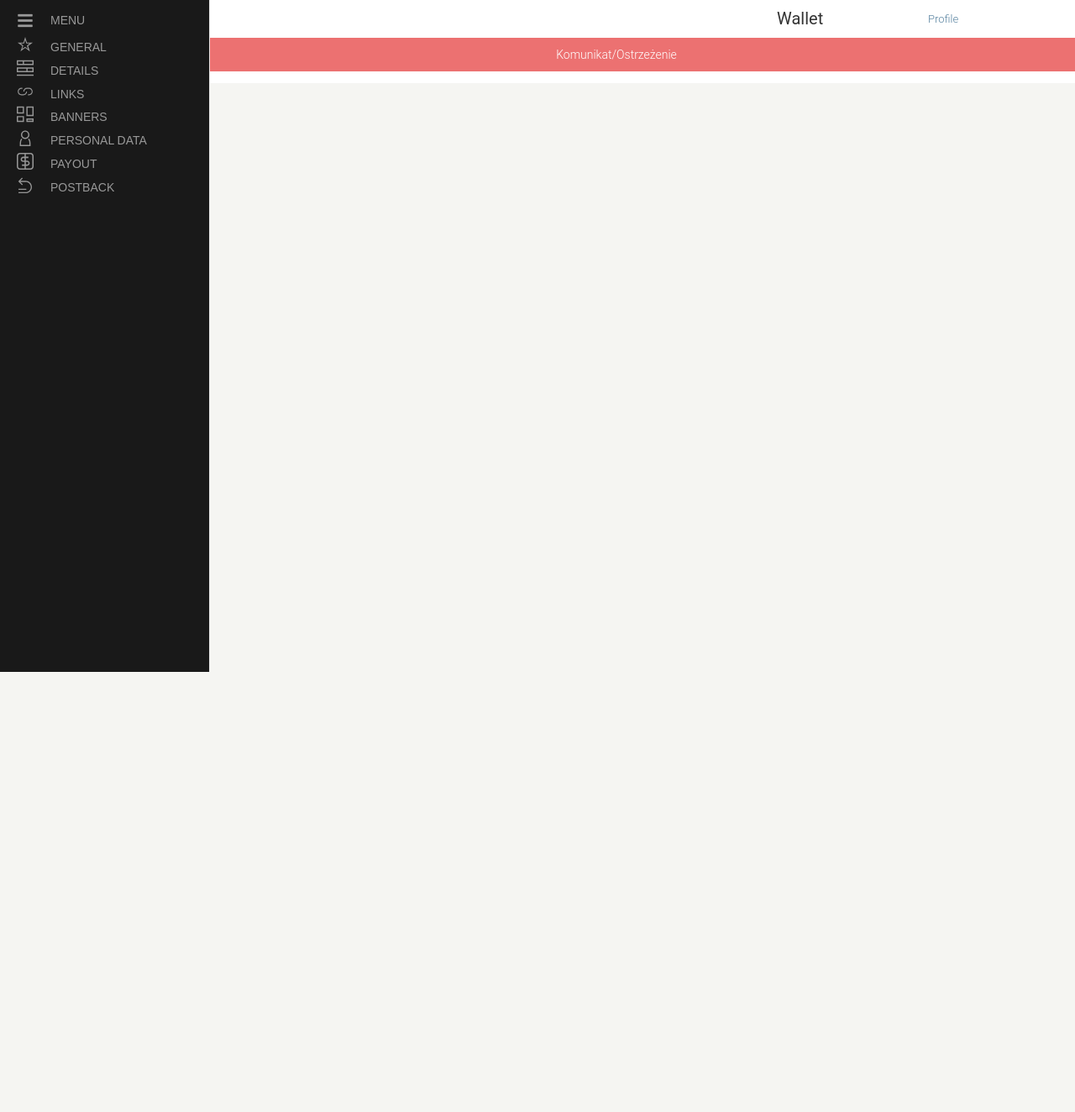
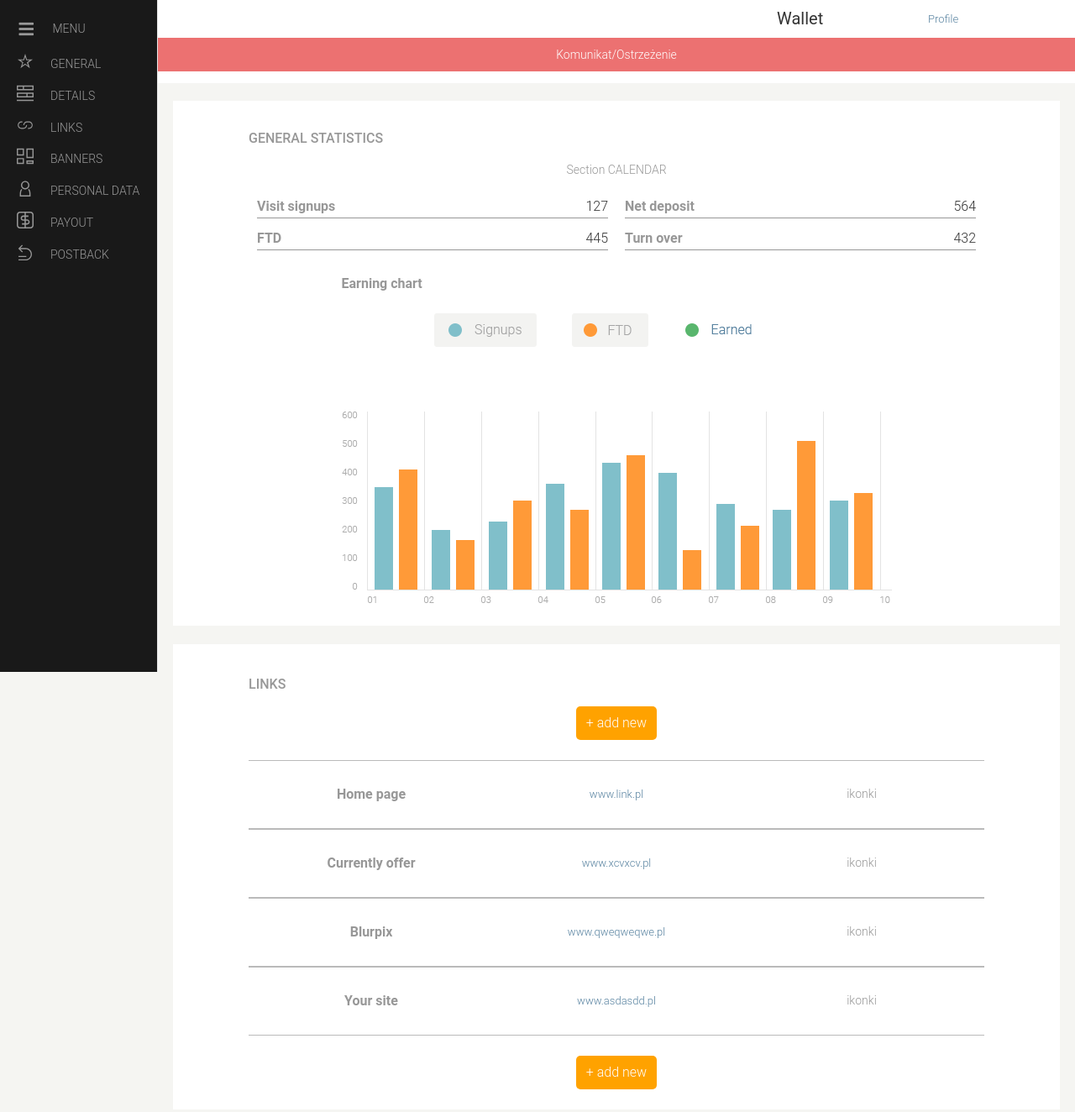
Before and after one commit to Robert-szy/project-manager, a website: page src/index.html in a window 1280 px wide. Shown: the whole page at 84% size. Before the commit the page ends 800 px from the top, so only its background shows below. Drawn offline with nearby package versions, Linux system fonts and the light colour scheme; files that its build step writes are made by us from their sources; a web font is replaced by a local one.

Commit message:
Add chart and links html&style

```diff
--- a/src/index.html
+++ b/src/index.html
@@ -122,7 +122,86 @@
         <p class="notification-neg">Komunikat/Ostrzeżenie</p>
       </div>
     </section>
-
-
+    <section class="main">
+    <div class="calendar-container">
+      <h2>General statistics</h2>
+      <div class="date-text">Section CALENDAR</div>
+    </div>
+      <div class="chart-container">
+        <div class="table-row">
+          <div class="table-container">
+            <div class="table-text">Visit signups</div>
+            <div class="table-value">127</div>
+          </div>
+          <div class="table-container">
+            <div class="table-text">Net deposit</div>
+            <div class="table-value">564</div>
+          </div>
+        </div>
+        <div class="table-row">
+          <div class="table-container">
+            <div class="table-text">FTD</div>
+            <div class="table-value">445</div>
+          </div>
+          <div class="table-container">
+            <div class="table-text">Turn over</div>
+            <div class="table-value">432</div>
+          </div>
+        </div>
+          <div>
+            <h3>Earning chart</h3>
+            <img src="./images/graph.png" alt="graph">
+          </div>
+      </div>
+      <div class="links-container">
+        <h2>Links</h2>
+        <a class="btn-orange" href="#">+ add new</a><br>
+        <div class="links-row">
+          <div class="links-elem">
+            <h3>Home page</h3>
+          </div>
+          <div class="links-elem">
+            <a href=#>www.link.pl</a>
+          </div>
+          <div class="links-elem">
+            <p>ikonki</p>
+          </div>
+        </div>
+        <div class="links-row">
+          <div class="links-elem">
+            <h3>Currently offer</h3>
+          </div>
+          <div class="links-elem">
+            <a href=#>www.xcvxcv.pl</a>
+          </div>
+          <div class="links-elem">
+            <p>ikonki</p>
+          </div>
+        </div>
+        <div class="links-row">
+          <div class="links-elem">
+            <h3>Blurpix</h3>
+          </div>
+          <div class="links-elem">
+            <a href=#>www.qweqweqwe.pl</a>
+          </div>
+          <div class="links-elem">
+            <p>ikonki</p>
+          </div>
+        </div>
+        <div class="links-row">
+          <div class="links-elem">
+            <h3>Your site</h3>
+          </div>
+          <div class="links-elem">
+            <a href=#>www.asdasdd.pl</a>
+          </div>
+          <div class="links-elem">
+            <p>ikonki</p>
+          </div>
+        </div>
+        <a class="btn-orange" href="#">+ add new</a><br>
+      </div>
+    </section>
   </body>
 </html>
--- a/src/sass/_layout.scss
+++ b/src/sass/_layout.scss
@@ -20,34 +20,36 @@
 }
 
 .main {
-  margin-left: 18px;
+  margin-left: 206px;
   margin-right: 18px;
   margin-top: 120px;
-  padding-left: 186px;
-  padding-right: 186px;
+
+  //padding-left: 186px;
+  //padding-right: 186px;
 }
 
 /*Media*/
 @media (max-width: 767px) {
   .main {
-    padding-left: 20px;
-    padding-right: 20px;
+    margin-left: 78px;
+    //padding-left: 18px;
+    //padding-right: 18px;
   }
   .topbar {
    left: 60px;
   }
 }
 
-@media (min-width: 768px) and (max-width: 991px) {
-  .main {
-    padding-left: 46px;
-    padding-right: 46px;
-  }
-}
+//@media (min-width: 768px) and (max-width: 991px) {
+//  .main {
+//    padding-left: 46px;
+//    padding-right: 46px;
+//  }
+//}
 
-@media (min-width: 992px) and (max-width: 1384px) {
-  .main {
-    padding-left: 93px;
-    padding-right: 93px;
-  }
-}
+//@media (min-width: 992px) and (max-width: 1384px) {
+//  .main {
+//    //padding-left: 93px;
+//    //padding-right: 93px;
+//  }
+//}
--- a/src/sass/_mixins.scss
+++ b/src/sass/_mixins.scss
@@ -11,7 +11,7 @@
 }
 
 @mixin font-base-bold {
-  color: $color-text;
+  color: $color-header;
   font-family: $font-text;
   font-size: 16px;
   font-weight: $font-bold;
--- a/src/sass/components/_global.scss
+++ b/src/sass/components/_global.scss
@@ -15,7 +15,11 @@ body {
 .container {
   max-width: 1056px;
   margin-top: 20px;
-  padding: 20px;
+  margin-left: 18px;
+  margin-right: 18px;
+  padding-top: 20px;
+  padding-left: 188px;
+  padding-right: 188px;
   background-color: $color-white;
 }
 
--- a/src/sass/sections/_section-calendar.scss
+++ b/src/sass/sections/_section-calendar.scss
@@ -1,9 +1,42 @@
 .calendar-container {
   display: flex;
+  flex-direction: column;
   flex: 1 325px;
   flex-wrap: nowrap;
   height: 112px;
   margin: 0 auto;
+  padding-right: 188px;
+  padding-left: 188px;
   background-color: $color-white;
   justify-content: center;
+  align-items: center;
+  color: $color-header;
+
+  h2 {
+    text-align: left;
+    justify-self: start;
+    align-self: start;
+  }
 }
+
+/*Media*/
+@media (max-width: 767px) {
+  .calendar-container {
+    padding-left: 18px;
+    padding-right: 18px;
+  }
+}
+
+@media (min-width: 768px) and (max-width: 991px) {
+  .calendar-container {
+    padding-left: 45px;
+    padding-right: 45px;
+  }
+}
+
+@media (min-width: 992px) and (max-width: 1384px) {
+  .calendar-container {
+    padding-left: 90px;
+    padding-right: 90px;
+  }
+}
--- a/src/sass/sections/_section-chart.scss
+++ b/src/sass/sections/_section-chart.scss
@@ -1,14 +1,46 @@
 .chart-container {
   display: flex;
-  flex-direction: row;
-  flex-wrap: wrap;
+  flex-direction: column;
+  //flex-wrap: wrap;
   width: 100%;
   margin: 0 auto;
+  padding-right: 188px;
+  padding-left: 188px;
   background-color: $color-white;
+  color: $color-header;
   justify-content: center;
   align-items: center;
 
   img{
     width: 100%;
+    padding-top: 5px;
+    padding-bottom: 20px;
+  }
+
+  h2 {
+    text-align: left;
+    align-self: start;
   }
 }
+
+/*Media*/
+@media (max-width: 767px) {
+  .chart-container {
+    padding-left: 18px;
+    padding-right: 18px;
+  }
+}
+
+@media (min-width: 768px) and (max-width: 991px) {
+  .chart-container {
+    padding-left: 45px;
+    padding-right: 45px;
+  }
+}
+
+@media (min-width: 992px) and (max-width: 1384px) {
+  .chart-container {
+    padding-left: 90px;
+    padding-right: 90px;
+  }
+}
--- a/src/sass/sections/_section-links.scss
+++ b/src/sass/sections/_section-links.scss
@@ -2,13 +2,23 @@
   display: flex;
   flex-direction: column;
   width: 100%;
-  margin: 22px auto;
+  margin-top: 22px;
+  margin-bottom: 22px;
+  padding-top: 20px;
+  padding-right: 188px;
+  padding-left: 188px;
   background-color: $color-white;
+  color: $color-header;
   justify-content: center;
   align-items: center;
+  h2 {
+    text-align: left;
+    align-self: start;
+  }
 }
 
 .links-row {
+  margin: 0 auto;
   display: flex;
   flex-direction: row;
   width: 100%;
@@ -46,5 +56,22 @@
     flex-direction: column;
     height: auto;
   }
+  .links-container {
+    padding-left: 18px;
+    padding-right: 18px;
+  }
+}
 
+@media (min-width: 768px) and (max-width: 991px) {
+  .links-container {
+    padding-left: 45px;
+    padding-right: 45px;
+  }
 }
+
+@media (min-width: 992px) and (max-width: 1384px) {
+  .links-container {
+    padding-left: 90px;
+    padding-right: 90px;
+  }
+}
--- a/src/sass/sections/_section-sidebar.scss
+++ b/src/sass/sections/_section-sidebar.scss
@@ -25,8 +25,8 @@
 }
 
 .main-menu:hover,nav.main-menu.expanded {
-  width:250px;
-  overflow:visible;
+  width: 188px;
+  overflow: visible;
 }
 
 .main-menu {
@@ -37,7 +37,7 @@
   bottom: 0;
   height: 100%;
   left: 0;
-  width: 250px;
+  width: 188px;
   overflow: visible;
   transition: width .05s linear;
   z-index: 1000;
@@ -59,7 +59,8 @@
 .main-menu li {
   position: relative;
   display: block;
-  width: 250px;
+  width: 188px;
+  padding-top: 10px;
 
 }
 
@@ -80,8 +81,8 @@
   position: relative;
   display: table-cell;
   vertical-align: middle;
-  width: 190px;
-  font-family: 'Titillium Web', sans-serif;
+  width: 188px;
+  font-family: $font-text;
 }
 
 nav {
@@ -105,7 +106,7 @@ a:hover, a:focus {
 .fas {
   position: relative;
   display: table-cell;
-  width: 60px;
+  width: 95px;
   height: 36px;
   text-align: center;
   vertical-align: middle;
@@ -126,7 +127,7 @@ a:hover, a:focus {
     overflow: hidden;
 
     &:hover {
-      width: 250px;
+      width: 188px;
       overflow: visible;
     }
   }
--- a/src/sass/sections/_section-table.scss
+++ b/src/sass/sections/_section-table.scss
@@ -1,13 +1,14 @@
 .table-row {
+  margin: 0 auto;
   display: flex;
   flex-direction: row;
-  flex: 1 50%;
+  width: 100%;
   flex-wrap: nowrap;
   background-color: $color-white;
   justify-content: center;
   align-items: center;
-  padding-top: 40px;
-  padding-bottom: 40px;
+  //padding-top: 5px;
+  padding-bottom: 10px;
 }
 
 .table-container {
@@ -20,6 +21,7 @@
   align-items: center;
   margin-left: 10px;
   margin-right: 10px;
+  min-width: 150px;
   border-bottom: 1px solid;
 }
 
@@ -36,10 +38,6 @@
 }
 
 @media (min-width: 768px) and (max-width: 991px) {
-  .table-row {
-    flex-direction: column;
-  }
-
   .table-container {
     padding-bottom: 20px;
   }
```
